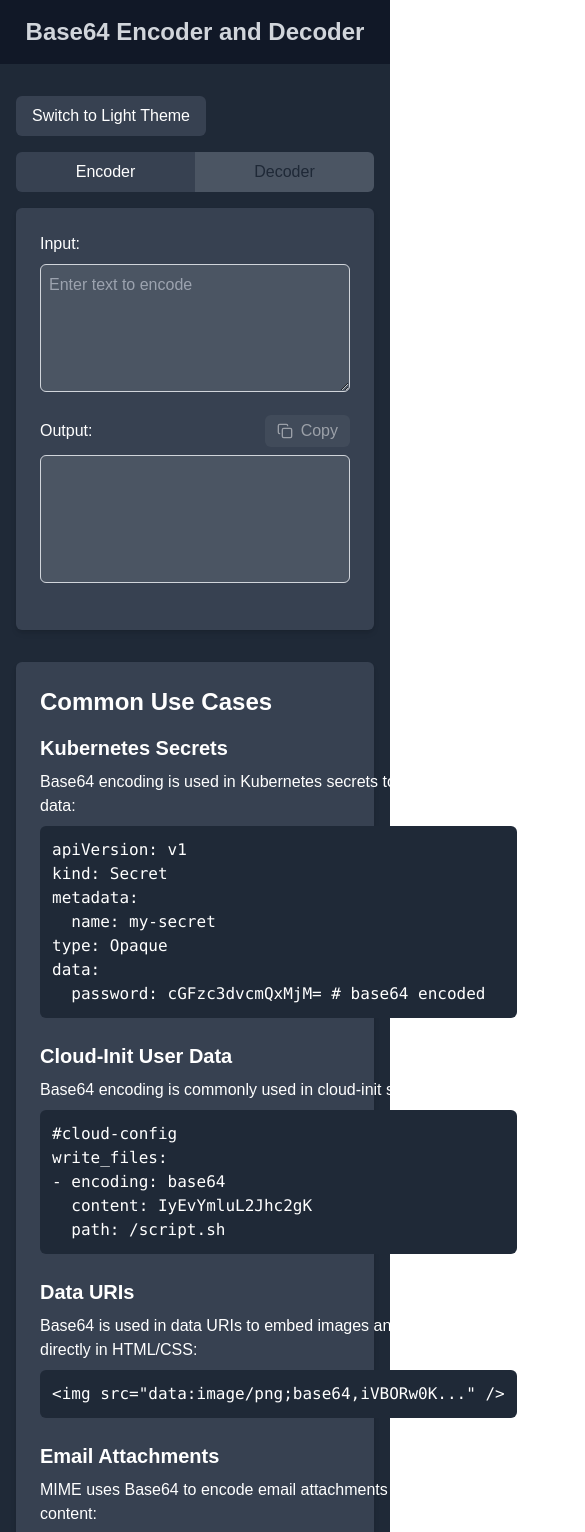
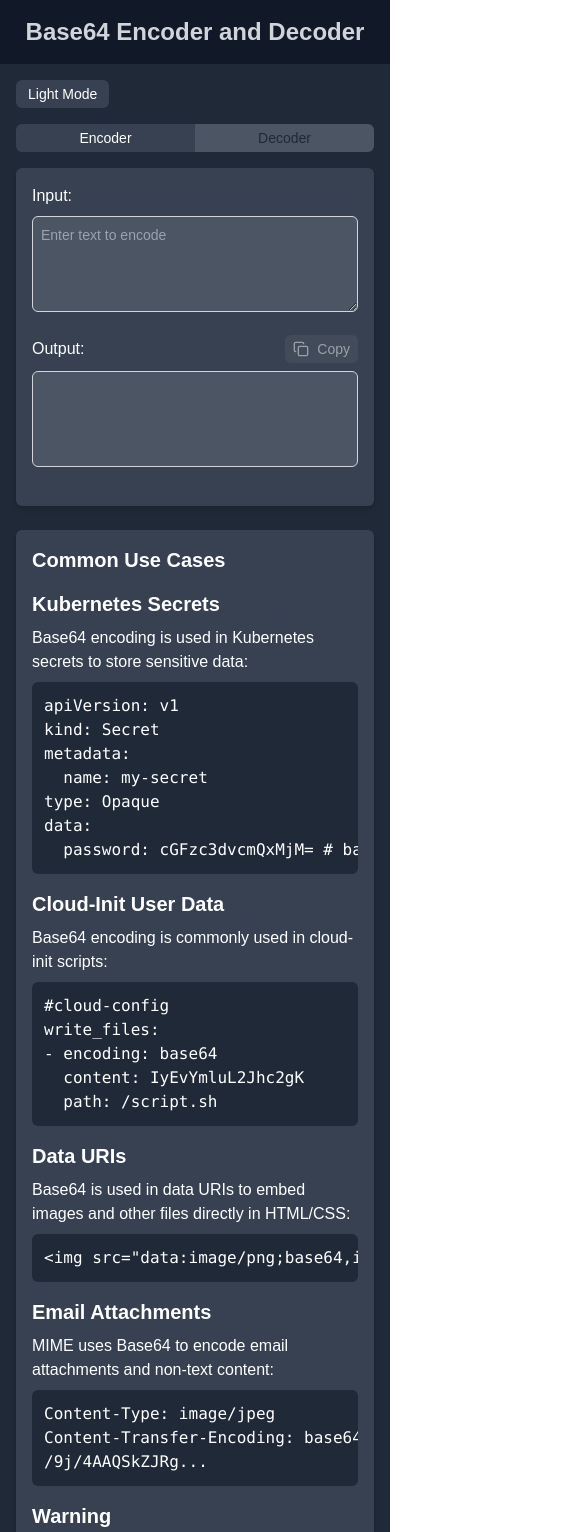
Before and after one commit to rdev2021/base64, a Next.js app: page / in a window 390 px wide. Shown: the top 1532 px of the page, 585 px wide, since content can reach past the window. Built offline with nearby package versions, Linux system fonts and the light colour scheme.

Commit message:
Adding mobile responsiveness

```diff
--- a/src/app/page.tsx
+++ b/src/app/page.tsx
@@ -13,59 +13,23 @@ export default function Home() {
   const [decodeError, setDecodeError] = useState('');
   const [copySuccess, setCopySuccess] = useState(false);
 
-  // Load saved state on component mount
   useEffect(() => {
-    const savedTab = localStorage.getItem('activeTab');
-    const savedInput = localStorage.getItem('inputValue');
-    const savedOutput = localStorage.getItem('outputValue');
     const savedTheme = localStorage.getItem('isDarkMode');
 
-    if (savedTab) setActiveTab(savedTab as 'encoder' | 'decoder');
-    if (savedInput) setInputValue(savedInput);
-    if (savedOutput) setOutputValue(savedOutput);
+    setActiveTab('encoder');
+    setInputValue('');
+    setOutputValue('');
+    setDecodeError('');
     if (savedTheme !== null) setIsDarkMode(savedTheme === 'true');
+    localStorage.removeItem('inputValue');
+    localStorage.removeItem('outputValue');
   }, []);
-
-  // Save state changes to localStorage
-  useEffect(() => {
-    localStorage.setItem('activeTab', activeTab);
-    localStorage.setItem('inputValue', inputValue);
-    localStorage.setItem('outputValue', outputValue);
-    localStorage.setItem('isDarkMode', isDarkMode.toString());
-  }, [activeTab, inputValue, outputValue, isDarkMode]);
 
   const handleTabChange = (tab: 'encoder' | 'decoder') => {
     setActiveTab(tab);
+    setInputValue('');
+    setOutputValue('');
     setDecodeError('');
-
-    // Keep the input value when switching tabs
-    if (tab === 'encoder') {
-      try {
-        // When switching to encoder, try to decode the current input as it might be base64
-        const decodedInput = atob(inputValue);
-        setInputValue(decodedInput);
-        setOutputValue(inputValue); // The original base64 becomes the output
-      } catch {
-        // If decoding fails, keep the current input
-        const encodedOutput = btoa(inputValue);
-        setOutputValue(encodedOutput);
-      }
-    } else {
-      try {
-        // When switching to decoder, try to encode the current input
-        const encodedInput = btoa(inputValue);
-        setInputValue(encodedInput);
-        setOutputValue(inputValue); // The original text becomes the output
-      } catch {
-        // If encoding fails, keep the current input
-        try {
-          const decodedOutput = atob(inputValue);
-          setOutputValue(decodedOutput);
-        } catch {
-          setDecodeError('Error decoding input. Please check the input format.');
-        }
-      }
-    }
   };
 
   const handleInputChange = (e: SyntheticEvent<HTMLTextAreaElement>) => {
@@ -104,23 +68,24 @@ export default function Home() {
   return (
     <div className={`flex flex-col min-h-screen ${isDarkMode ? 'bg-gray-800 text-white' : 'bg-white text-gray-800'}`}>
       <Header isDarkMode={isDarkMode} />
-      <main className="flex-grow container mx-auto my-8 px-4">
+      <main className="flex-grow container mx-auto my-4 px-4 sm:my-8">
+        {/* Theme Toggle - Made more compact for mobile */}
         <div className="flex justify-between items-center mb-4">
-          <div className="flex gap-4">
           <button
-              className={`px-4 py-2 rounded-md ${isDarkMode
+            className={`px-3 py-1 sm:px-4 sm:py-2 rounded-md text-sm sm:text-base ${isDarkMode
               ? 'bg-gray-700 hover:bg-gray-600'
               : 'bg-gray-200 hover:bg-gray-300 text-gray-800'
               }`}
             onClick={() => setIsDarkMode((prev) => !prev)}
           >
-              {isDarkMode ? 'Switch to Light Theme' : 'Switch to Dark Theme'}
+            {isDarkMode ? 'Light Mode' : 'Dark Mode'}
           </button>
         </div>
-        </div>
+
+        {/* Tabs - Made full width and more compact */}
         <div className="flex mb-4">
           <button
-            className={`flex-1 px-4 py-2 rounded-l-md ${activeTab === 'encoder'
+            className={`flex-1 px-2 py-1 sm:px-4 sm:py-2 text-sm sm:text-base rounded-l-md ${activeTab === 'encoder'
               ? `${isDarkMode ? 'bg-gray-700' : 'bg-gray-400'} text-white hover:bg-gray-600`
               : `${isDarkMode ? 'bg-gray-600' : 'bg-gray-200'} text-gray-800 hover:bg-gray-500`
               }`}
@@ -129,7 +94,7 @@ export default function Home() {
             Encoder
           </button>
           <button
-            className={`flex-1 px-4 py-2 rounded-r-md ${activeTab === 'decoder'
+            className={`flex-1 px-2 py-1 sm:px-4 sm:py-2 text-sm sm:text-base rounded-r-md ${activeTab === 'decoder'
               ? `${isDarkMode ? 'bg-gray-700' : 'bg-gray-400'} text-white hover:bg-gray-600`
               : `${isDarkMode ? 'bg-gray-600' : 'bg-gray-200'} text-gray-800 hover:bg-gray-500`
               }`}
@@ -138,14 +103,16 @@ export default function Home() {
             Decoder
           </button>
         </div>
-        <div className={`bg-${isDarkMode ? 'gray-700' : 'white'} shadow-md rounded-md p-6`}>
+
+        {/* Main Content Area - Adjusted for better mobile layout */}
+        <div className={`bg-${isDarkMode ? 'gray-700' : 'white'} shadow-md rounded-md p-4 sm:p-6`}>
           <div className="mb-4">
             <label htmlFor="input" className="block font-medium mb-2">
               Input:
             </label>
             <textarea
               id="input"
-              className={`w-full h-32 rounded-md border border-gray-300 p-2 ${isDarkMode ? 'bg-gray-600 text-white' : 'bg-white text-black'
+              className={`w-full h-24 sm:h-32 rounded-md border border-gray-300 p-2 text-sm sm:text-base ${isDarkMode ? 'bg-gray-600 text-white' : 'bg-white text-black'
                 } focus:ring-2 focus:ring-blue-500 focus:border-blue-500`}
               value={inputValue}
               onChange={handleInputChange}
@@ -160,7 +127,7 @@ export default function Home() {
               <button
                 onClick={handleCopy}
                 disabled={!outputValue || !!decodeError}
-                className={`flex items-center gap-2 px-3 py-1 rounded-md ${isDarkMode ? 'bg-gray-600 hover:bg-gray-500' : 'bg-gray-200 hover:bg-gray-300'
+                className={`flex items-center gap-2 px-2 py-1 sm:px-3 sm:py-1 text-sm sm:text-base rounded-md ${isDarkMode ? 'bg-gray-600 hover:bg-gray-500' : 'bg-gray-200 hover:bg-gray-300'
                   } ${(!outputValue || !!decodeError) && 'opacity-50 cursor-not-allowed'}`}
               >
                 {copySuccess ? (
@@ -173,7 +140,7 @@ export default function Home() {
             </div>
             <textarea
               id="output"
-              className={`w-full h-32 rounded-md border border-gray-300 p-2 ${isDarkMode ? 'bg-gray-600 text-white' : 'bg-white text-black'
+              className={`w-full h-24 sm:h-32 rounded-md border border-gray-300 p-2 text-sm sm:text-base ${isDarkMode ? 'bg-gray-600 text-white' : 'bg-white text-black'
                 } resize-none ${decodeError ? 'border-red-500' : ''}`}
               value={decodeError ? decodeError : outputValue}
               readOnly
@@ -181,10 +148,10 @@ export default function Home() {
           </div>
         </div>
 
-        {/* Use Cases Section */}
-        <div className={`mt-8 bg-${isDarkMode ? 'gray-700' : 'white'} shadow-md rounded-md p-6`}>
-          <h2 className="text-2xl font-bold mb-4">Common Use Cases</h2>
-          <div className="grid md:grid-cols-2 gap-6">
+        {/* Use Cases Section - Made responsive with stack layout on mobile */}
+        <div className={`mt-6 sm:mt-8 bg-${isDarkMode ? 'gray-700' : 'white'} shadow-md rounded-md p-4 sm:p-6`}>
+          <h2 className="text-xl sm:text-2xl font-bold mb-4">Common Use Cases</h2>
+          <div className="grid grid-cols-1 md:grid-cols-2 gap-4 sm:gap-6">
             <div>
               <h3 className="text-xl font-semibold mb-2">Kubernetes Secrets</h3>
               <p className="mb-2">Base64 encoding is used in Kubernetes secrets to store sensitive data:</p>
@@ -240,13 +207,13 @@ export default function Home() {
           </div>
         </div>
 
-        {/* Command Line Usage Section */}
-        <div className={`mt-8 bg-${isDarkMode ? 'gray-700' : 'white'} shadow-md rounded-md p-6`}>
+        {/* Command Line Usage Section - Made responsive */}
+        <div className={`mt-6 sm:mt-8 bg-${isDarkMode ? 'gray-700' : 'white'} shadow-md rounded-md p-4 sm:p-6`}>
           <div className="flex items-center gap-2 mb-4">
-            <Terminal className="w-6 h-6" />
-            <h2 className="text-2xl font-bold">Command Line Usage</h2>
+            <Terminal className="w-5 h-5 sm:w-6 sm:h-6" />
+            <h2 className="text-xl sm:text-2xl font-bold">Command Line Usage</h2>
           </div>
-          <div className="grid md:grid-cols-2 gap-6">
+          <div className="grid grid-cols-1 md:grid-cols-2 gap-4 sm:gap-6">
             <div>
               <h3 className="text-xl font-semibold mb-2">Linux/macOS</h3>
               <div className="space-y-4">
```
Lines whose indentation alone changed are shown as unchanged.
